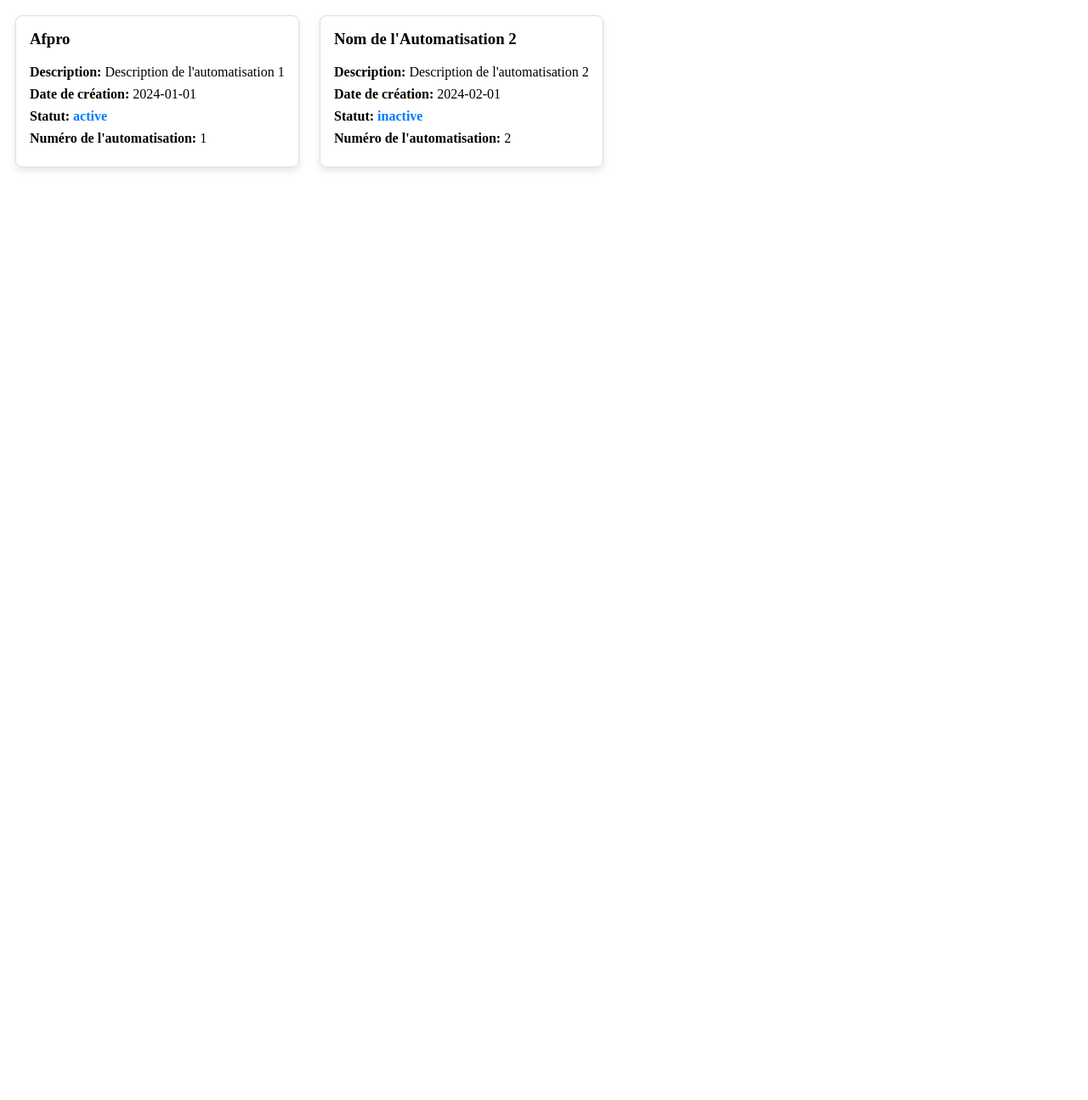
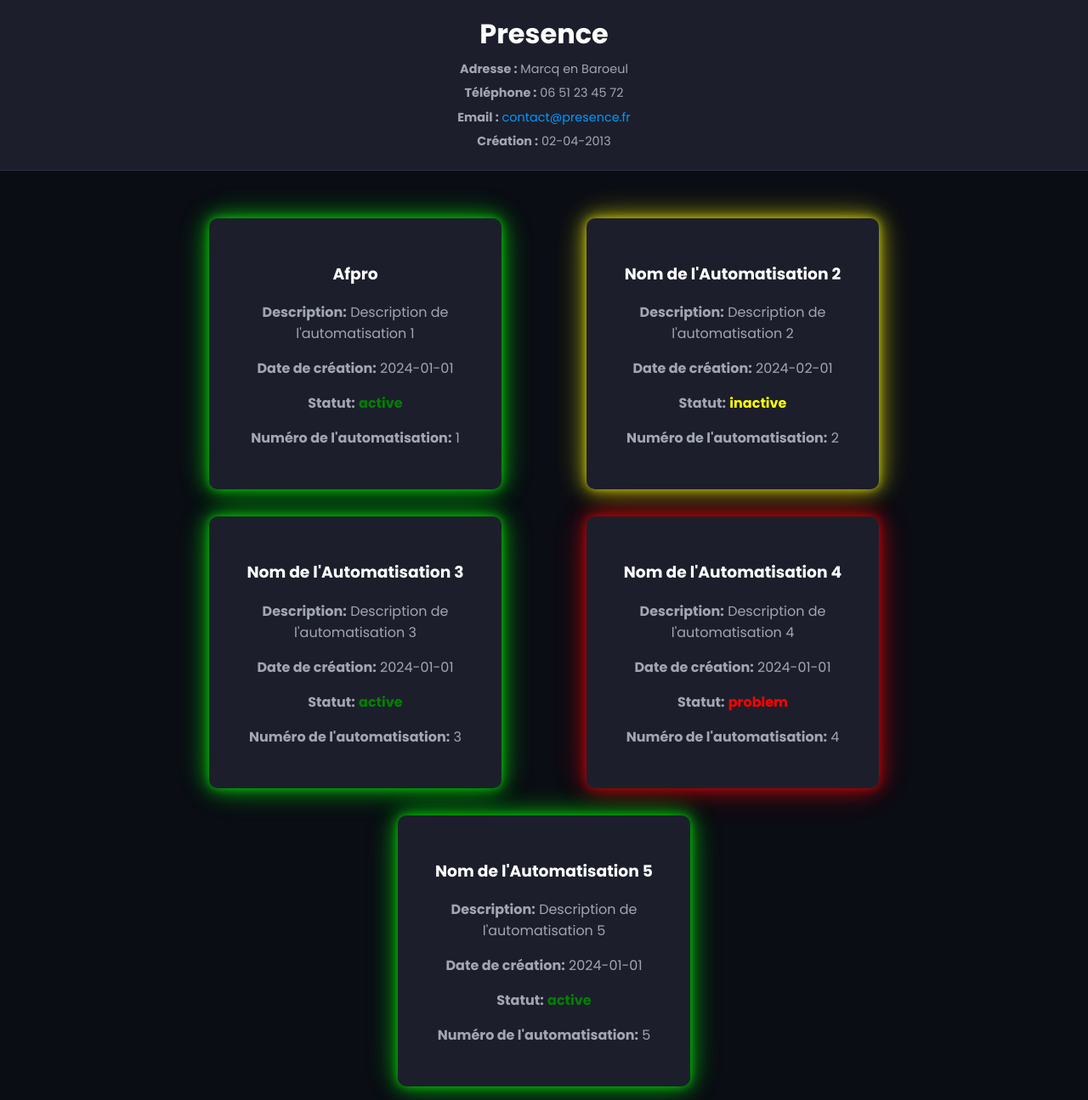
Before and after one commit to mastermetria/presence, a Flask app: page / in a window 1280 px wide. Shown: the whole page at 85% size. Before the commit the page ends 201 px from the top, so only its background shows below. Run offline with Flask 3, Linux system fonts and the light colour scheme.

Commit message:
premiere version du design (page index stylisée

```diff
--- a/db.json
+++ b/db.json
@@ -1,12 +1,12 @@
 {
     "cabinet_info": {
-        "name": "Présence",
+        "name": "Presence",
         "address": "Marcq en Baroeul",
         "contact": {
-            "phone": "Numéro de Téléphone",
-            "email": "Email du Cabinet"
+            "phone": "06 51 23 45 72",
+            "email": "contact@presence.fr"
         },
-        "created_at": "Date de Création du Cabinet"
+        "created_at": "02-04-2013"
     },
     "automations": [
         {
@@ -22,6 +22,28 @@
             "description": "Description de l'automatisation 2",
             "created_at": "2024-02-01",
             "status": "inactive"
+        },
+        {
+            "number": 3,
+            "name": "Nom de l'Automatisation 3",
+            "description": "Description de l'automatisation 3",
+            "created_at": "2024-01-01",
+            "status": "active"
+        },
+        {
+            "number": 4,
+            "name": "Nom de l'Automatisation 4",
+            "description": "Description de l'automatisation 4",
+            "created_at": "2024-01-01",
+            "status": "problem"
+        },
+        {
+            "number": 5,
+            "name": "Nom de l'Automatisation 5",
+            "description": "Description de l'automatisation 5",
+            "created_at": "2024-01-01",
+            "status": "active"
         }
     ]
+
 }
--- a/static/css/main.css
+++ b/static/css/main.css
@@ -1,23 +1,174 @@
+@import url('https://fonts.googleapis.com/css2?family=Poppins:wght@300;400;500;600;700&display=swap');
+
+html {
+    font-family: poppins;
+    color: #f0f0f0;
+}
+
+header {
+    background: #1c1f2b;
+    border-bottom: 1px solid #2d3142;
+    width: 100%;
+    padding: 1em 0;
+    margin-bottom: 1em;
+    display: flex;
+    align-items: center;
+    justify-content: center;
+    position: relative;
+}
+
+.logo {
+    width: 7%;
+    height: auto;
+    position: absolute;
+    left: 1em;
+}
+
+header h1 {
+    margin: 0;
+    text-align: center;
+    color: white;
+    flex-grow: 1;
+}
+
+.header-info {
+    text-align: center;
+    margin-left: auto;
+    margin-right: auto;
+}
+
+.header-info p {
+    margin: 0.5em 0;
+    font-size: 0.9em;
+    color: #a2a5b3;
+}
+
+.header-info a {
+    color: #0099ff;
+    text-decoration: none;
+}
+
+.header-info a:hover {
+    text-decoration: underline;
+}
+
+
+
+body {
+    min-height: 100vh;
+    background: #0b0d15;
+    color: #a2a5b3;
+    margin: 0;
+    display: flex;
+    justify-content: flex-start;
+    align-items: flex-start;
+    flex-wrap: wrap;
+    gap: 1.5em;
+}
+
+h3, h1 {
+    color: white;
+}
+
+.container {
+    display: flex;
+    flex-wrap: wrap;
+    /* gap: 10em; */
+    justify-content: center;
+}
+
 .card {
-    border: 1px solid #ddd;
-    border-radius: 8px;
-    padding: 16px;
-    margin: 10px;
-    box-shadow: 0 4px 8px rgba(0, 0, 0, 0.1);
-    width: 300px;
+    margin: 1em auto;
+    padding: 2em;
+    width: 280px;
+    background: #1c1f2b;
+    text-align: center;
+    border-radius: 10px;
     display: inline-block;
     vertical-align: top;
+    position: relative;
+    box-shadow: 0 0 10px rgba(0, 106, 255, 0.5),
+                0 0 20px rgba(0, 0, 255, 0.4),
+                0 0 30px rgba(255, 255, 255, 0.3),
+                0 0 40px rgba(255, 255, 255, 0.2),
+                0 0 50px rgba(255, 255, 255, 0.1);
 }
 
-.card h3 {
-    margin-top: 0;
+.card.active {
+    box-shadow: 0 0 10px rgba(0, 255, 0, 0.5),
+                0 0 20px rgba(0, 255, 0, 0.4),
+                0 0 30px rgba(0, 255, 0, 0.3),
+                0 0 40px rgba(0, 255, 0, 0.2),
+                0 0 50px rgba(0, 255, 0, 0.1);
 }
 
-.card p {
-    margin: 8px 0;
+.card.inactive {
+    box-shadow: 0 0 10px rgba(255, 255, 0, 0.5),
+                0 0 20px rgba(255, 255, 0, 0.4),
+                0 0 30px rgba(255, 255, 0, 0.3),
+                0 0 40px rgba(255, 255, 0, 0.2),
+                0 0 50px rgba(255, 255, 0, 0.1);
 }
 
-.card .status {
+.card.problem {
+    box-shadow: 0 0 10px rgba(255, 0, 0, 0.5),
+                0 0 20px rgba(255, 0, 0, 0.4),
+                0 0 30px rgba(255, 0, 0, 0.3),
+                0 0 40px rgba(255, 0, 0, 0.2),
+                0 0 50px rgba(255, 0, 0, 0.1);
+}
+
+
+@property --angle {
+    syntax: "<angle>";
+    initial-value: 0deg;
+    inherits: false;
+}
+
+/* .card::after, .card::before {
+    content: '';
+    position: absolute;
+    top: 50%;
+    left: 50%;
+    transform: translate(-50%, -50%);
+    width: calc(100% + 10px);
+    height: calc(100% + 10px);
+    background-image: conic-gradient(from var(--angle), #006aff, #006aff, #006aff );
+    border-radius: 15px;
+    z-index: -1;
+    animation: spin 3s linear infinite;
+}
+
+.card::before {
+    filter: blur(20px);
+    opacity: 0.5;
+} */
+
+.status.active {
+    color: green;
     font-weight: bold;
-    color: #007BFF;
 }
+
+.status.inactive {
+    color: yellow;
+    font-weight: bold;
+}
+
+.status.problem {
+    color: red;
+    font-weight: bold;
+}
+
+/* @keyframes spin {
+    from {
+        --angle: 0deg;
+    }
+    to {
+        --angle: 360deg;
+    }
+} */
+
+.card-container {
+    margin-left: 50px;
+    margin-right: 50px;
+}
--- a/templates/index.html
+++ b/templates/index.html
@@ -1,23 +1,41 @@
-<!-- index.html -->
-
 {% extends 'base.html' %}
 
 {% block head %}
+
+<meta charset="UTF-8">
 
 {% endblock %}
 
 {% block body %}
 
+<header>
+    <div class="header-info">
+        <h1>{{ db.cabinet_info.name }}</h1>
+        <p><strong>Adresse :</strong> {{ db.cabinet_info.address }}</p>
+        <p><strong>Téléphone :</strong> {{ db.cabinet_info.contact.phone }}</p>
+        <p><strong>Email :</strong> <a href="mailto:{{ db.cabinet_info.contact.email }}">{{ db.cabinet_info.contact.email }}</a></p>
+        <p><strong>Création :</strong> {{ db.cabinet_info.created_at }}</p>
+    </div>
+</header>
 
+
+
+<div class="container">
     {% for automation in db.automations %}
-<div class="card">
+    <div class="card-container">
+        <div class="card {% if automation.status == 'active' %}active{% elif automation.status == 'inactive' %}inactive{% elif automation.status == 'problem' %}problem{% endif %}">
             <h3>{{ automation.name }}</h3>
             <p><strong>Description:</strong> {{ automation.description }}</p>
             <p><strong>Date de création:</strong> {{ automation.created_at }}</p>
-    <p><strong>Statut:</strong> <span class="status">{{ automation.status }}</span></p>
+            <p><strong>Statut:</strong>
+                <span class="status {% if automation.status == 'active' %}active{% elif automation.status == 'inactive' %}inactive{% elif automation.status == 'problem' %}problem{% endif %}">
+                    {{ automation.status }}
+                </span>
+            </p>
             <p><strong>Numéro de l'automatisation:</strong> {{ automation.number }}</p>
         </div>
+    </div>
     {% endfor %}
-
+</div>
 
 {% endblock %}
```
Lines whose indentation alone changed are shown as unchanged.
